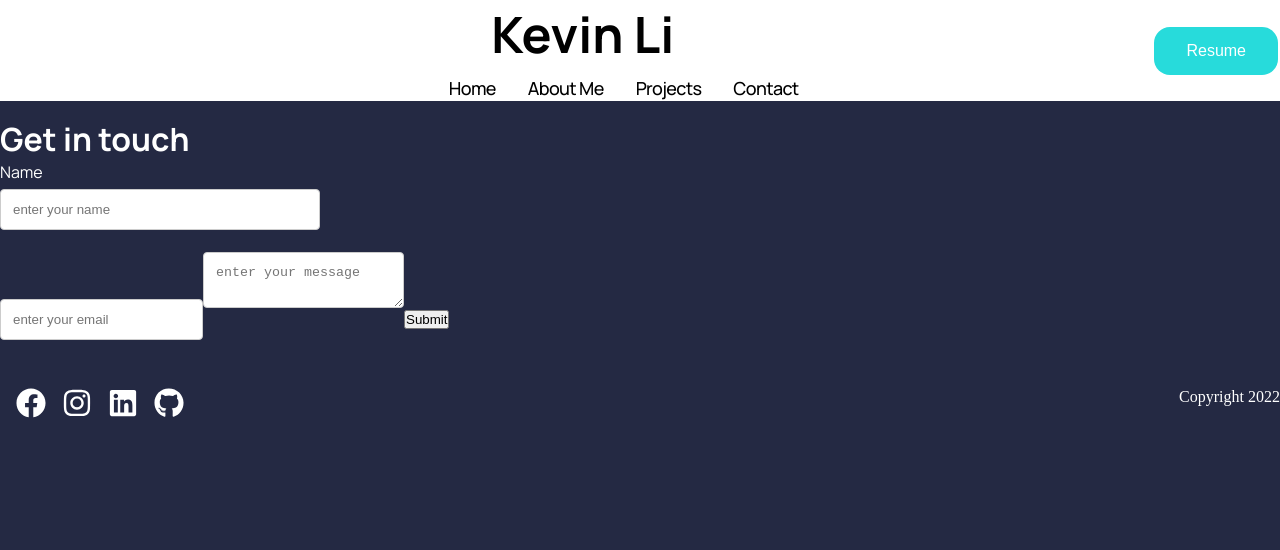
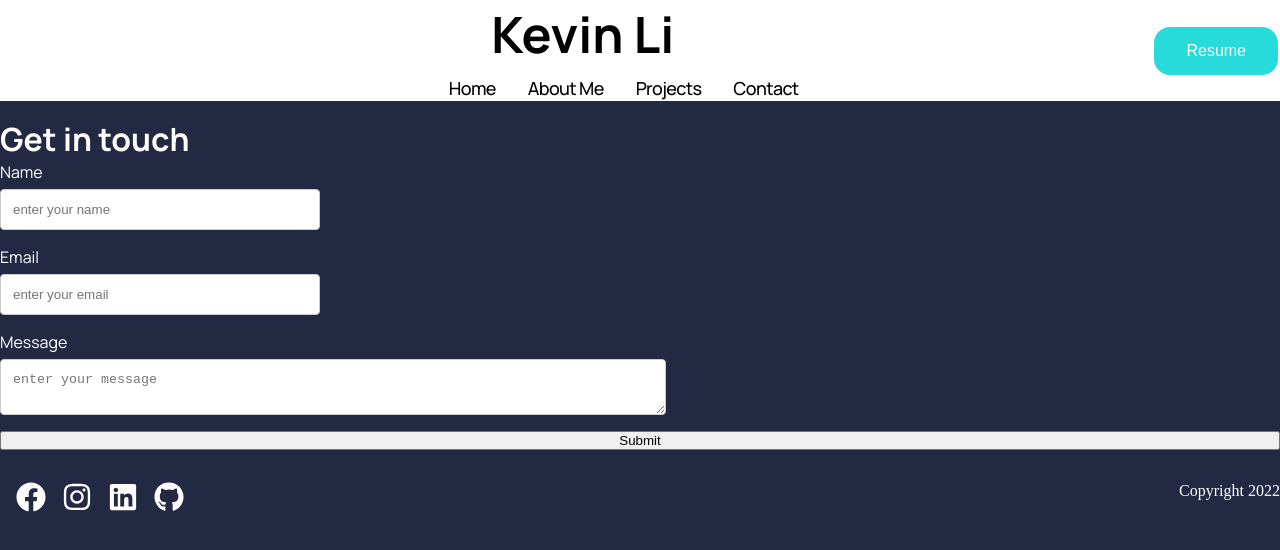
Before and after one commit to nopeanut/kevin_website, a React (Create React App) app: page /contact in a window 1280 px wide. Shown: the top 550 px of the page. Built offline with nearby package versions, Linux system fonts and the light colour scheme.

Commit message:
form changes

```diff
--- a/src/components/form/TheForm.jsx
+++ b/src/components/form/TheForm.jsx
@@ -9,12 +9,20 @@
             <form name = "contact-form" method = "POST" data-netlify = "true">
                 <input type = "hidden" name = "form-name" value = "contact-form" />
                 <div className='the_form_stuff'>
-                    <label for="name">Name</label>
-                    <input type = "text" placeholder = "enter your name" name = "name"/>
+                    <div className='the_form_input_name'>
+                        <label for="name">Name</label>
+                        <input type = "text" placeholder = "enter your name" name = "name"/>
+                    </div>
+                    <div className='the_form_input_email'>
+                        <label for="email">Email</label>
+                        <input type = "text" placeholder = "enter your email" name = "email"/>
+                    </div>
+                    <div className='the_form_input_message'>
+                        <label for="message">Message</label>
+                        <textarea placeholder = "enter your message" name = "message"/>
+                    </div>
+                    <button type = "submit">Submit</button>
                 </div>
-                <input type = "text" placeholder = "enter your email" name = "email"/>
-                <textarea placeholder = "enter your message" name = "message"/>
-                <button type = "submit">Submit</button>
             </form>
         </div>
     </div>
```
